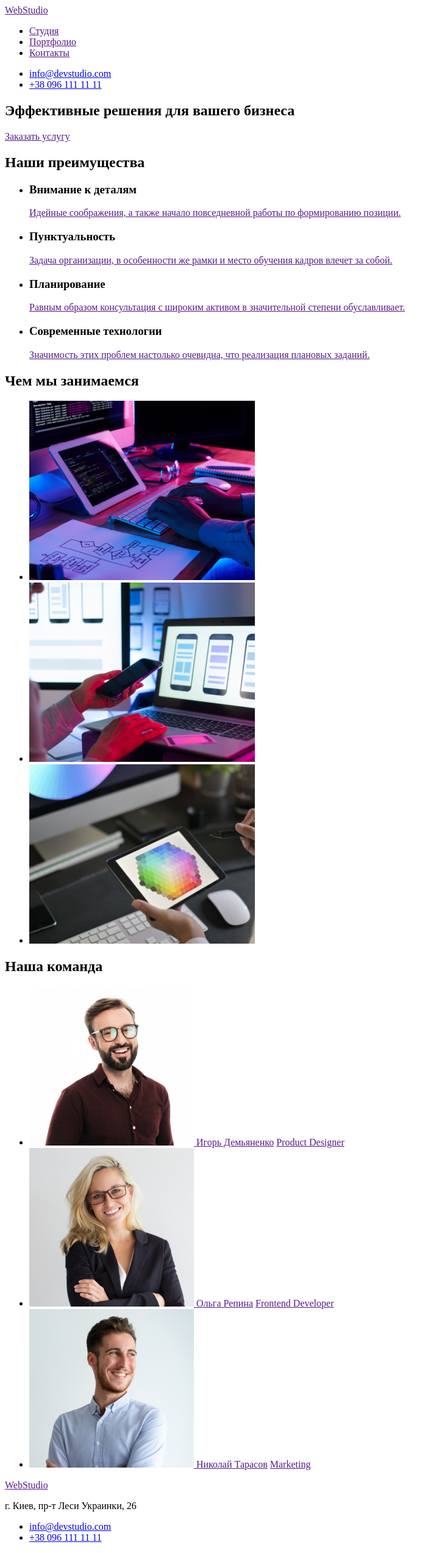
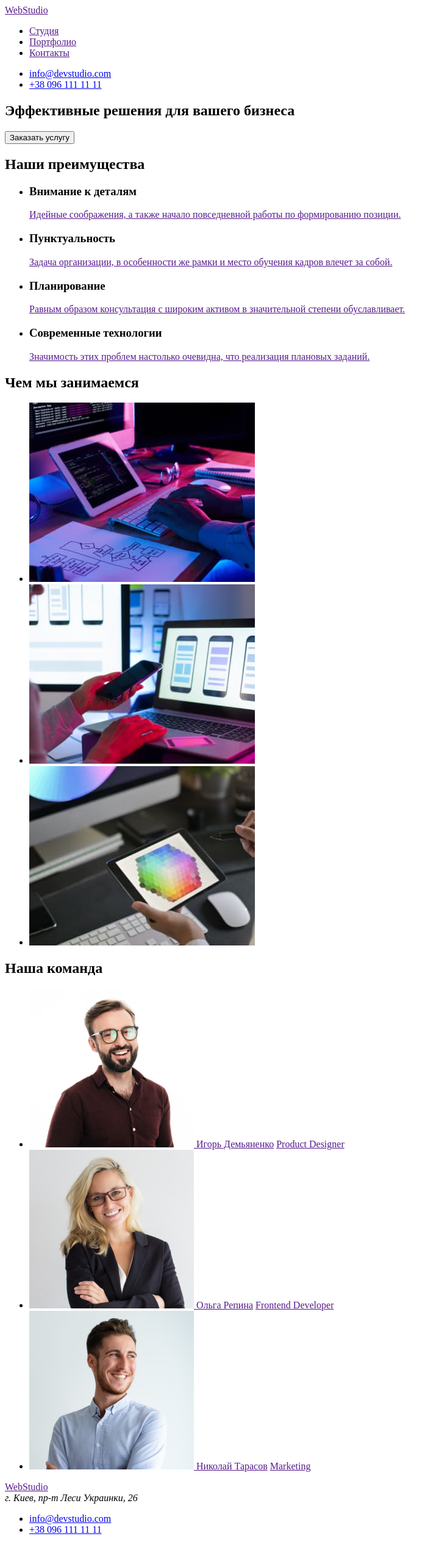
Before and after one commit to AleksandrBorovyk/projects, a plain HTML site: page index.html in a window 1280 px wide. Shown: the whole page at 61% size, without its empty margins (0-720 px from the left). Drawn offline with Linux system fonts and the light colour scheme.

Commit message:
update index html file

```diff
--- a/index.html
+++ b/index.html
@@ -28,7 +28,7 @@
             <div>
                 <section>
                     <h1>Эффективные решения для вашего бизнеса</h1>
-                    <a href="">Заказать услугу</a>
+                    <button type="button">Заказать услугу</button>
                 </section>
             </div>
                 <section>
@@ -56,16 +56,16 @@
                     <h2>Чем мы занимаемся</h2>
                     <ul>
                         <li>
-                            <a href=""><img src="./images/image1.png" alt="" width="370">
+                            <a href=""><img src="./images/laptop.jpg" alt="Лэптоп" width="370">
                             </a>
                         </li>
 
                         <li>
-                            <a href=""><img src="./images/image2.png" alt="" width="370">
+                            <a href=""><img src="./images/smartphone.jpg" alt="Смартфон" width="370">
                             </a>
                         </li>
                         <li>
-                            <a href=""><img src="./images/image3.png" alt="" width="370">
+                            <a href=""><img src="./images/ipad.jpg" alt="Айпад" width="370">
                             </a>
                         </li>
 
@@ -75,20 +75,20 @@
                     <h2>Наша команда</h2>
                     <ul>
                         <li>
-                            <a href=""><img src="./images/demyanenko.png" alt="Игорь Демьяненко" width="270">
+                            <a href=""><img src="./images/demyanenko.jpg" alt="Игорь Демьяненко" width="270">
                             </a>
                             <a href="">Игорь Демьяненко</a>
                             <a href="">Product Designer</a>
                         </li>
 
                         <li>
-                            <a href=""><img src="./images/repina.png" alt="Ольга Репина" width="270">
+                            <a href=""><img src="./images/repina.jpg" alt="Ольга Репина" width="270">
                             </a>
                             <a href="">Ольга Репина</a>
                             <a href="">Frontend Developer</a>
                         </li>
                         <li>
-                            <a href=""><img src="./images/tarasov.png" alt="Николай Тарасов" width="270">
+                            <a href=""><img src="./images/tarasov.jpg" alt="Николай Тарасов" width="270">
                             </a>
                             <a href="">Николай Тарасов</a>
                             <a href="">Marketing</a>
@@ -102,7 +102,7 @@
                 <a href="">
                     WebStudio
                 </a>
-                <p>г. Киев, пр-т Леси Украинки, 26</p>
+                <address>г. Киев, пр-т Леси Украинки, 26</address>
                 <ul>
                     <li><a href="mailto:info@devstudio.com">info@devstudio.com</a></li>
                     <li><a href="tel:+380961111111">+38 096 111 11 11</a></li>
```
Also changed, not shown: images/demyanenko.jpg (added), images/demyanenko.png (deleted), images/image1.png (deleted), images/image2.png (deleted), images/image3.png (deleted), images/ipad.jpg (added), images/laptop.jpg (added), images/repina.jpg (added), images/repina.png (deleted), images/smartphone.jpg (added), images/tarasov.jpg (added), images/tarasov.png (deleted).
